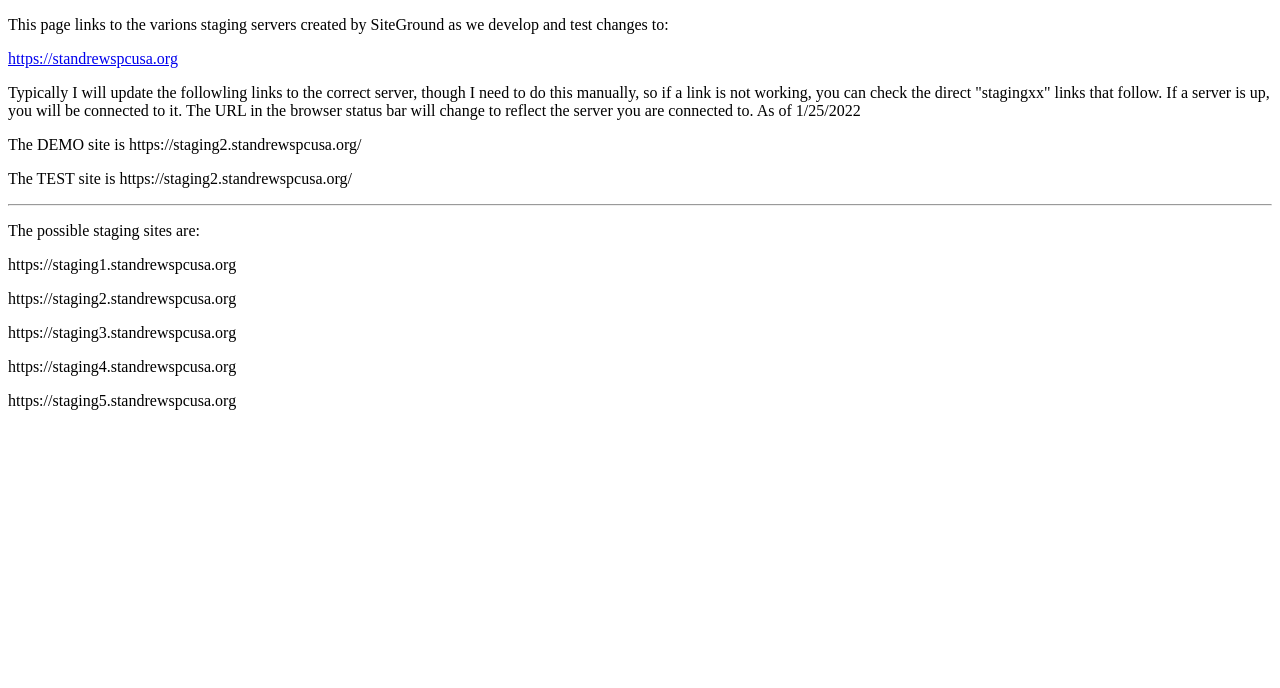
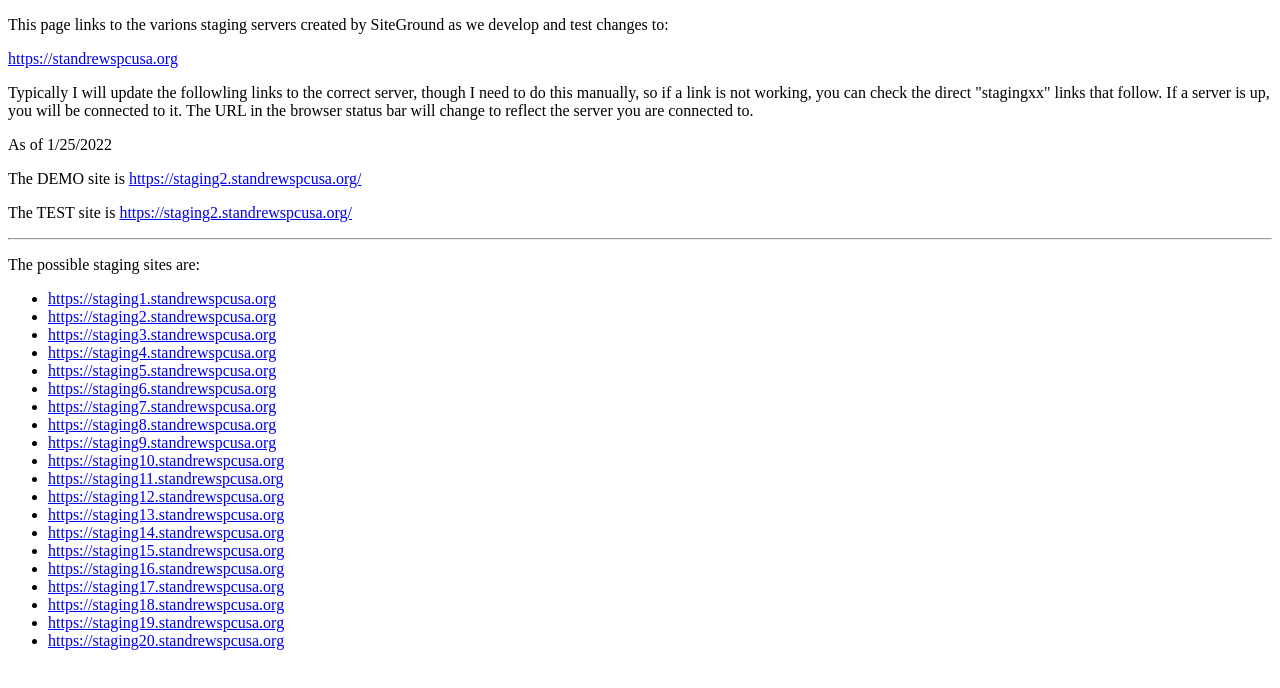
Before and after one commit to kirkgrier/hello-world, a plain HTML site: page gcssba/sta-staging.html in a window 1280 px wide. Drawn offline with Linux system fonts and the light colour scheme.

Commit message:
Updated with additonal links

```diff
--- a/gcssba/sta-staging.html
+++ b/gcssba/sta-staging.html
@@ -8,15 +8,33 @@
 <body>
 <p>This page links to the varions staging servers created by SiteGround as we develop and test changes to:</p>
 <p><a href="https://standrewspcusa.org/">https://standrewspcusa.org</a></p>
-<p>Typically I will update the followling links to the correct server, though I need to do this manually, so if a link is not working, you can check the direct &quot;stagingxx&quot; links that follow. If a server is up, you will be connected to it. The URL in the browser status bar will change to reflect the server you are connected to. As of 1/25/2022</p>
-<p>The DEMO site is https://staging2.standrewspcusa.org/</p>
-<p>The TEST site is https://staging2.standrewspcusa.org/</p>
+<p>Typically I will update the followling links to the correct server, though I need to do this manually, so if a link is not working, you can check the direct &quot;stagingxx&quot; links that follow. If a server is up, you will be connected to it. The URL in the browser status bar will change to reflect the server you are connected to. </p>
+<p>As of 1/25/2022</p>
+<p>The DEMO site is <a href="https://staging2.standrewspcusa.org/">https://staging2.standrewspcusa.org/</a></p>
+<p>The TEST site is <a href="https://staging2.standrewspcusa.org/">https://staging2.standrewspcusa.org/</a></p>
 <hr>
 <p>The possible staging sites are:</p>
-<p>https://staging1.standrewspcusa.org</p>
-<p>https://staging2.standrewspcusa.org</p>
-<p>https://staging3.standrewspcusa.org</p>
-<p>https://staging4.standrewspcusa.org</p>
-<p>https://staging5.standrewspcusa.org</p>
+<ul>
+  <li><a href="https://staging1.standrewspcusa.org">https://staging1.standrewspcusa.org</a></li>
+  <li><a href="https://staging2.standrewspcusa.org">https://staging2.standrewspcusa.org</a></li>
+  <li><a href="https://staging3.standrewspcusa.org">https://staging3.standrewspcusa.org</a></li>
+  <li><a href="https://staging4.standrewspcusa.org">https://staging4.standrewspcusa.org</a></li>
+  <li><a href="https://staging5.standrewspcusa.org">https://staging5.standrewspcusa.org</a></li>
+  <li><a href="https://staging6.standrewspcusa.org">https://staging6.standrewspcusa.org</a></li>
+  <li><a href="https://staging7.standrewspcusa.org">https://staging7.standrewspcusa.org</a></li>
+  <li><a href="https://staging8.standrewspcusa.org">https://staging8.standrewspcusa.org</a></li>
+  <li><a href="https://staging9.standrewspcusa.org">https://staging9.standrewspcusa.org</a></li>
+  <li><a href="https://staging10.standrewspcusa.org">https://staging10.standrewspcusa.org</a></li>
+  <li><a href="https://staging11.standrewspcusa.org">https://staging11.standrewspcusa.org</a></li>
+  <li><a href="https://staging12.standrewspcusa.org">https://staging12.standrewspcusa.org</a></li>
+  <li><a href="https://staging13.standrewspcusa.org">https://staging13.standrewspcusa.org</a></li>
+  <li><a href="https://staging14.standrewspcusa.org">https://staging14.standrewspcusa.org</a></li>
+  <li><a href="https://staging15.standrewspcusa.org">https://staging15.standrewspcusa.org</a></li>
+  <li><a href="https://staging16.standrewspcusa.org">https://staging16.standrewspcusa.org</a></li>
+  <li><a href="https://staging17.standrewspcusa.org">https://staging17.standrewspcusa.org</a></li>
+  <li><a href="https://staging18.standrewspcusa.org">https://staging18.standrewspcusa.org</a></li>
+  <li><a href="https://staging19.standrewspcusa.org">https://staging19.standrewspcusa.org</a></li>
+  <li><a href="https://staging20.standrewspcusa.org">https://staging20.standrewspcusa.org</a></li>
+</ul>
 </body>
 </html>
```
